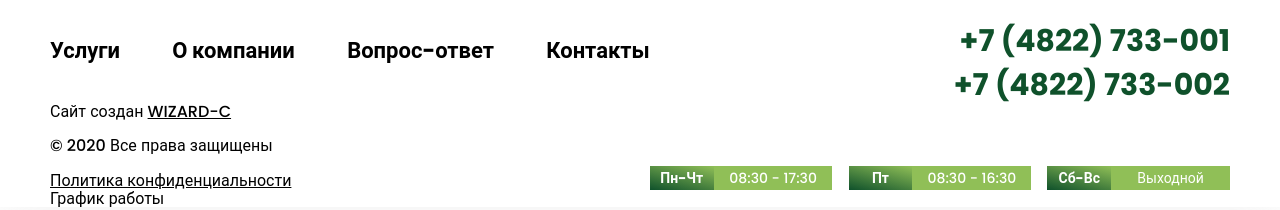
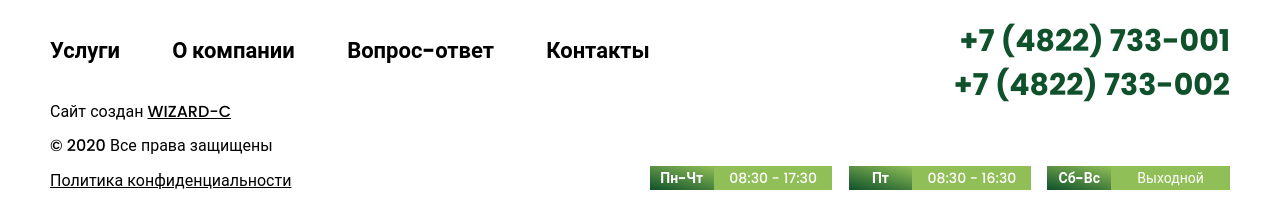
Before and after one commit to honeydrums/razvitie-consulting, a PHP site: page /faq.html in a window 1280 px wide. Shown: the part 2607-2817 px from the top of the page. Run offline with PHP 8.4, Linux system fonts and the light colour scheme.

Commit message:
Update style.css
removes work hours on desktop

```diff
--- a/css/style.css
+++ b/css/style.css
@@ -1444,6 +1444,13 @@ body {
     color: rgba(0, 0, 0, 1);
 }
 
+/* уберём время работы на десктопе */
+
+@media (min-width: 940px) {
+    .main-footer__work-hours_title {
+        display: none;
+    }
+}
 
 /* подвал сайта меньше 940px */
 
```
